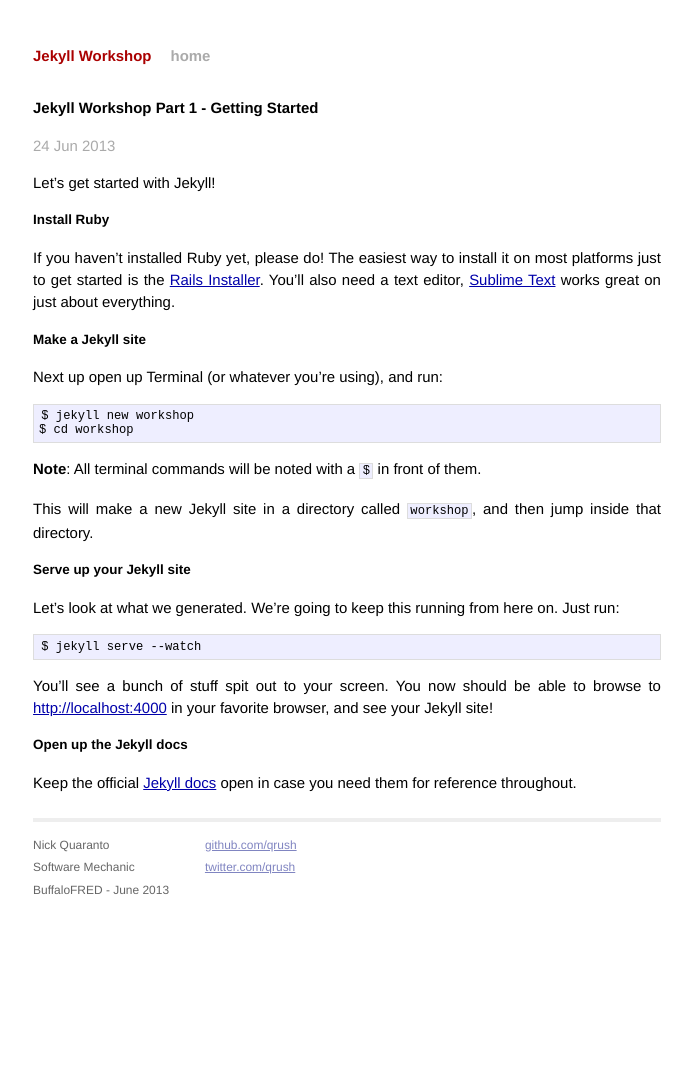
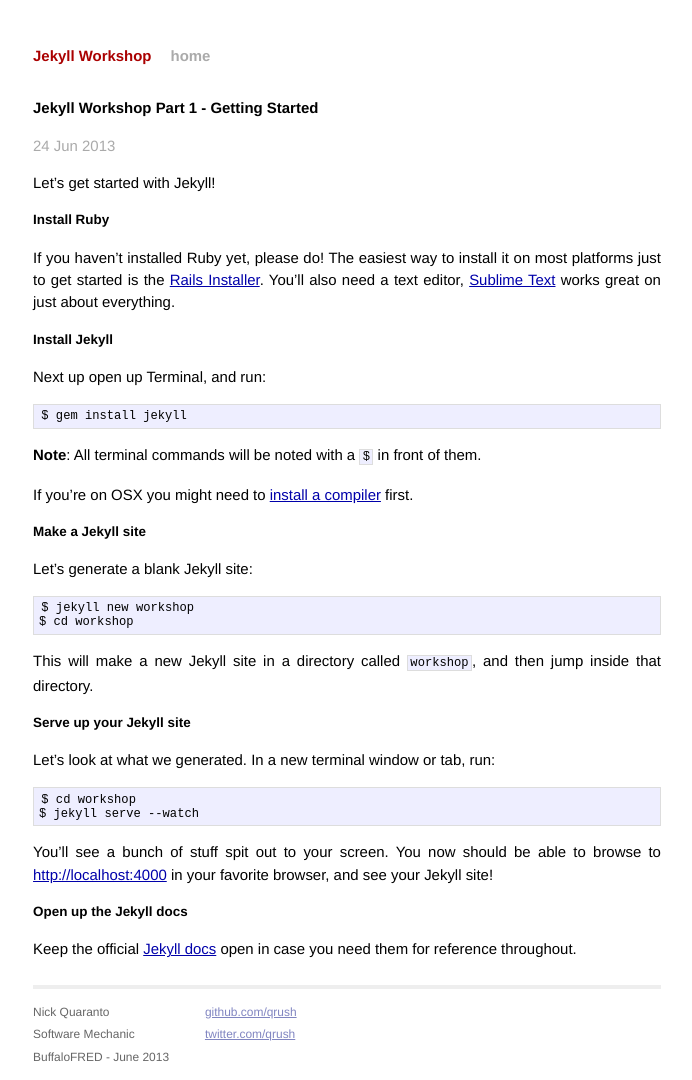
Before and after one commit to qrush/jekyll-workshop, a Jekyll site: the page built from _posts/2013-06-24-jekyll-workshop-part-1.markdown, in a window 1280 px wide. Shown: the whole page, without its empty margins (293-985 px from the left). Built offline with Jekyll 4.4.1, drawn with Linux system fonts in a browser that asks for light colours; before the commit the page ends 945 px from its top, so only the background shows below that.

Commit message:
Some updates

```diff
--- a/_posts/2013-06-24-jekyll-workshop-part-1.markdown
+++ b/_posts/2013-06-24-jekyll-workshop-part-1.markdown
@@ -9,21 +9,30 @@ Let's get started with Jekyll!
 
 If you haven't installed Ruby yet, please do! The easiest way to install it on most platforms just to get started is the [Rails Installer](http://railsinstaller.org/). You'll also need a text editor, [Sublime Text](http://www.sublimetext.com/) works great on just about everything.
 
+### Install Jekyll
+
+Next up open up Terminal, and run:
+
+    $ gem install jekyll
+
+**Note**: All terminal commands will be noted with a `$` in front of them.
+
+If you're on OSX you might need to [install a compiler](https://github.com/kennethreitz/osx-gcc-installer) first.
+
 ### Make a Jekyll site
 
-Next up open up Terminal (or whatever you're using), and run:
+Let's generate a blank Jekyll site:
 
     $ jekyll new workshop
     $ cd workshop
-
-**Note**: All terminal commands will be noted with a `$` in front of them.
 
 This will make a new Jekyll site in a directory called `workshop`, and then jump inside that directory.
 
 ### Serve up your Jekyll site
 
-Let's look at what we generated. We're going to keep this running from here on. Just run:
+Let's look at what we generated. In a new terminal window or tab, run:
 
+    $ cd workshop
     $ jekyll serve --watch
 
 You'll see a bunch of stuff spit out to your screen. You now should be able to browse to [http://localhost:4000](http://localhost:4000) in your favorite browser, and see your Jekyll site!
--- a/_posts/2013-06-24-jekyll-workshop-part-3.markdown
+++ b/_posts/2013-06-24-jekyll-workshop-part-3.markdown
@@ -24,6 +24,8 @@ Open this up in Sublime (or your text editor of choice), and copy/paste this in:
     </p>
 
 Fill in the blanks! Now if you browse to [http://localhost:4000/about.html](http://localhost:4000/about.html) you should see your about page.
+
+**Note**: This won't show up in the post list, since it's a page!
 
 ### But it's unstyled!?
 
```
